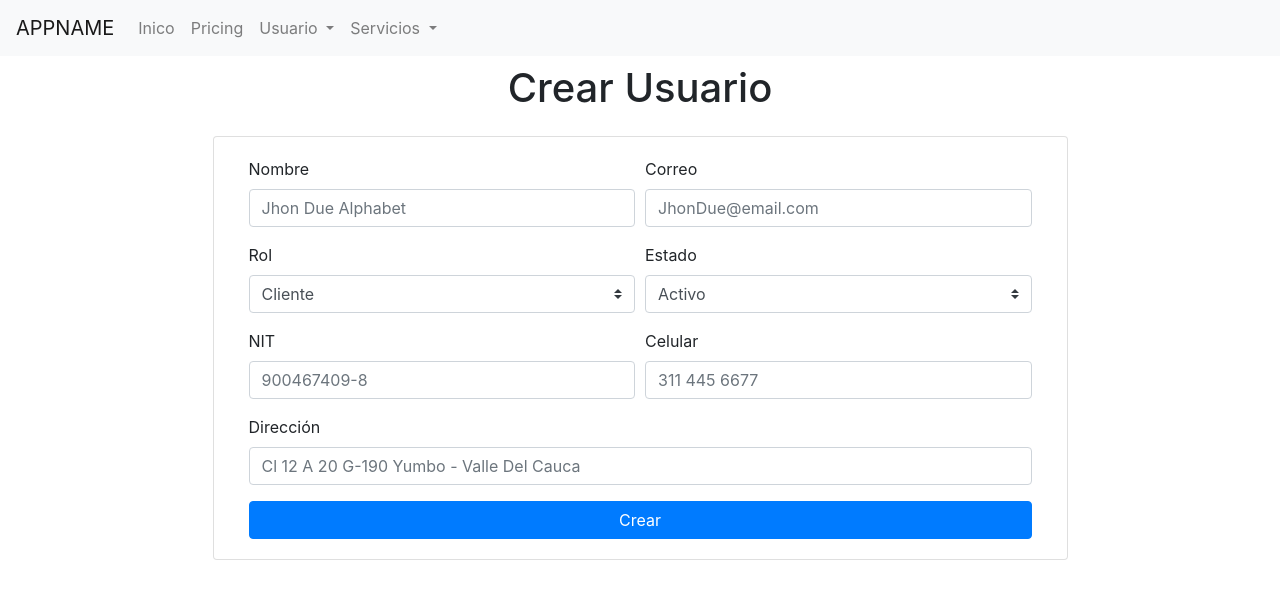
After one commit to Choco1125/HADL, a PHP site: the page made by views/admin/usuario/crear.php in a window 1280 px wide. The commit adds this page. Shown: the top 599 px of the page. Run offline with PHP 8.4, Linux system fonts and the light colour scheme; the template is opened without the code that fills it, so the values that code supplies are empty; the visitor is signed in with stand-in values (Sample User, id 1); some libraries are stand-ins or nearby versions.

Commit message:
Creacion de usuarios

```diff
--- a/Controllers/Servicios.controller.php
+++ b/Controllers/Servicios.controller.php
@@ -18,6 +18,7 @@
         }
 
         public function nueva_solicitud(){
+
             $this->view->scripts = [
                 'libs/peticiones.js',
                 'libs/alerta.js',
--- /dev/null
+++ b/public/css/usuario/crear.css
@@ -0,0 +1,3 @@
+div#contenido-usuario.form-row{
+    transition: all .5s ease;
+}
--- /dev/null
+++ b/views/admin/usuario/crear.php
@@ -0,0 +1,66 @@
+<?php
+    require 'views/layout/head.php';
+    require 'views/layout/'.$_SESSION['rol'].'_menu.php';
+?>
+
+<div class="container">
+    <div class="row justify-content-center mt-2">
+        <h1>Crear Usuario</h1>
+    </div>
+    <div class="row justify-content-center mt-3 mb-2">
+        <div class="card col-md-9">
+            <div class="card-body">
+                <div class="form-row">
+                    <div class="form-group col-lg-6" id="nombre_group">
+                        <label for="nombre">Nombre</label>
+                        <input type="text" class="form-control" id="nombre" placeholder="Jhon Due Alphabet">
+                        <span class="text-danger"></span>
+                    </div>
+                    <div class="form-group col-lg-6" id="email_group">
+                        <label for="email">Correo</label>
+                        <input type="email" class="form-control" id="email" placeholder="JhonDue@email.com">
+                        <span class="text-danger"></span>
+                    </div>
+                    <div class="form-group col-lg-6" id="rol_group">
+                        <label for="rol">Rol</label>
+                        <select id="rol" class="custom-select">
+                            <option value="user">Cliente</option>
+                            <option value="admin">Administrador</option>
+                        </select>
+                        <span class="text-danger"></span>
+                    </div>
+                    <div class="form-group col-lg-6" id="estado_group">
+                        <label for="estado">Estado</label>
+                        <select id="estado" class="custom-select">
+                            <option value="activo">Activo</option>
+                            <option value="inactivo">Inactivo</option>
+                        </select>
+                        <span class="text-danger"></span>
+                    </div>
+                </div>
+                <div class="form-row" id="contenido-usuario">
+                    <div class="form-group col-lg-6" id="nit_group">
+                        <label for="nit">NIT</label>
+                        <input type="text" class="form-control" id="nit" placeholder="900467409-8">
+                        <span class="text-danger"></span>
+                    </div>
+                    <div class="form-group col-lg-6" id="celular_group">
+                        <label for="celular">Celular</label>
+                        <input type="phone" class="form-control" id="celular" placeholder="311 445 6677">
+                        <span class="text-danger"></span>
+                    </div>
+                    <div class="form-group col-lg-12" id="direccion_group">
+                        <label for="direccion">Dirección</label>
+                        <input type="phone" class="form-control" id="direccion" placeholder="Cl 12 A 20 G-190 Yumbo - Valle Del Cauca">
+                        <span class="text-danger"></span>
+                    </div>
+                </div>
+                <button class="btn btn-primary btn-block" id="btn-crear">Crear</button>
+            </div>
+        </div>
+    </div>
+</div>
+
+<?php
+    require 'views/layout/foot.php';
+?>
--- a/views/layout/admin_menu.php
+++ b/views/layout/admin_menu.php
@@ -9,10 +9,16 @@
         <a class="nav-link" href="<?php echo URL?>/">Inico</a>
       </li>
       <li class="nav-item">
-        <a class="nav-link" href="<?php echo URL?>/">Features</a>
+        <a class="nav-link" href="<?php echo URL?>/">Pricing</a>
       </li>
-      <li class="nav-item">
-        <a class="nav-link" href="<?php echo URL?>/">Pricing</a>
+      <li class="nav-item dropdown <?php echo ($this->active == 'usuario')?'active':'' ?>">
+        <a class="nav-link dropdown-toggle" href="<?php echo URL?>/" id="dropdownSolicitudes" role="button" data-toggle="dropdown" aria-haspopup="true" aria-expanded="false">
+          Usuario
+        </a>
+        <div class="dropdown-menu" aria-labelledby="dropdownSolicitudes">
+          <a class="dropdown-item" href="<?php echo URL?>/usuario/crear">Crear</a>
+          <a class="dropdown-item" href="<?php echo URL?>/usuario">Listar</a>
+        </div>
       </li>
       <li class="nav-item dropdown <?php echo ($this->active == 'servicios')?'active':'' ?>">
         <a class="nav-link dropdown-toggle" href="<?php echo URL?>/" id="dropdownSolicitudes" role="button" data-toggle="dropdown" aria-haspopup="true" aria-expanded="false">
```
Also changed, not shown: Controllers/Usuario.controller.php (added, +70 -0 lines), core/controller.php (+11 -1 lines), database/HADL.sql (+57 -5 lines), public/js/usuario/crear.js (added, +47 -0 lines), views/admin/usuario/index.php (added, +17 -0 lines), 2 other files.
